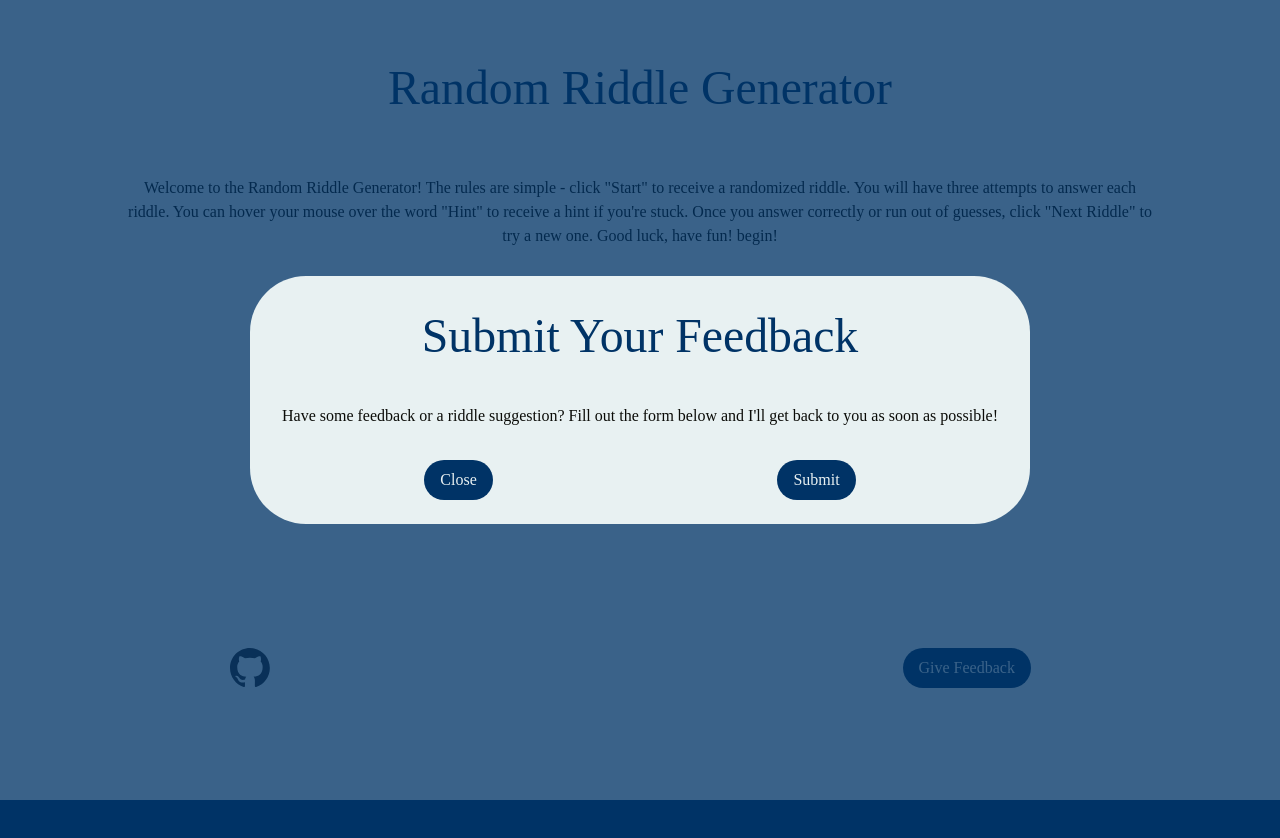
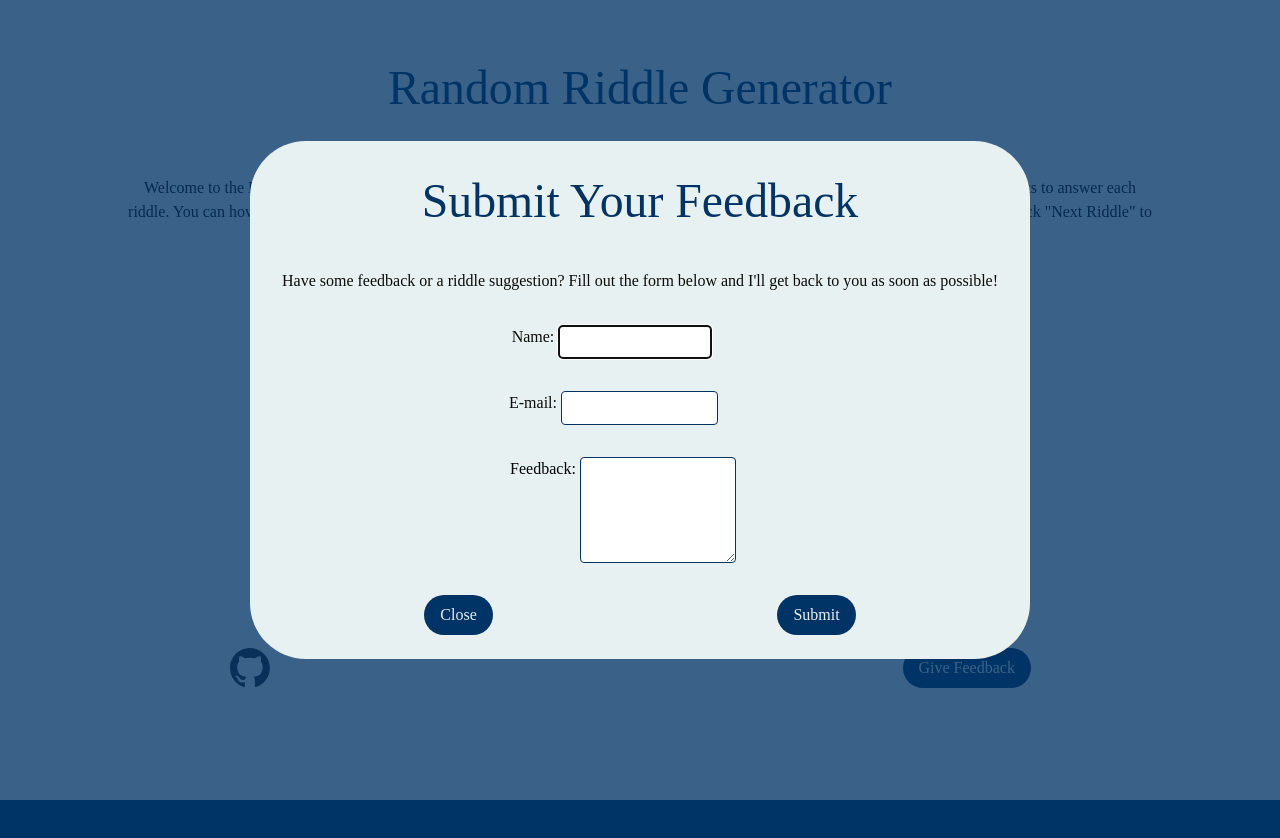
Before and after one commit to JanaGileza/riddles-app, a Next.js app: page / in a window 1280 px wide. Both pictures are taken after a click on the button "Give Feedback". Shown: the top 838 px of the page. Built offline with nearby package versions, Linux system fonts and the light colour scheme; a web font is replaced by a local one.

Commit message:
Restoring feedback form changes lost in recent commits

```diff
--- a/components/Dialog/dialog.tsx
+++ b/components/Dialog/dialog.tsx
@@ -14,20 +14,21 @@ type DialogProps = {
   description: string;
   onClickTriggerCallback: (e: React.MouseEvent<HTMLButtonElement>) => void;
   closeButtons: Array<CloseButtonData>;
-  children?: React.ReactNode;
-};
+} & React.PropsWithChildren;
 
 function Dialog({
   closeButtons,
   triggerText,
   title,
   description,
+  children,
   onClickTriggerCallback,
 }: DialogProps) {
   const renderedCloseButtons = closeButtons.map((closeButtonData) => {
     const button = (
       <Button
         buttonText={closeButtonData.text}
+        key={closeButtonData.text}
         onClick={closeButtonData.onClickCloseCallback}
       />
     );
@@ -58,6 +59,7 @@ function Dialog({
             <RadixDialog.Description className="text-body-size font-body text-body">
               {description}
             </RadixDialog.Description>
+            {children}
             <div className="flex flex-row justify-around w-full">
               {renderedCloseButtons}
             </div>
--- a/components/Feedback/feedback.tsx
+++ b/components/Feedback/feedback.tsx
@@ -36,7 +36,9 @@ function FeedbackForm() {
     setEmailInput(e.target.value);
   }
 
-  function onBodyInputChange(e: React.ChangeEvent<HTMLInputElement>) {
+  function onBodyInputChange(
+    e: React.ChangeEvent<HTMLInputElement | HTMLTextAreaElement>
+  ) {
     e.preventDefault();
     setBodyInput(e.target.value);
   }
@@ -109,15 +111,20 @@ function FeedbackForm() {
           required
           value={emailInput}
         />
-        <TextInput
+        <label className="bg-primary font-body text-body-size">
+          {"Feedback: "}
+          <textarea
+            maxLength={300}
+            aria-multiline={true}
             className={`${inputStyles.input}`}
             autoComplete="off"
-          labelText="Feedback: "
             name="bodyInput"
             onChange={onBodyInputChange}
             required
             value={bodyInput}
+            rows={4}
           />
+        </label>
         {hasSubmittedForm ? (
           <p className="text-body font-body text-body-size">
             Your feedback was submitted successfully. Thank you!
--- a/components/TextInput/text-input.module.css
+++ b/components/TextInput/text-input.module.css
@@ -1,8 +1,13 @@
 .input {
   width: 60%;
+  height: auto;
   background-color: white;
   color: black;
   border-radius: 4px;
   border: 1px solid #003366;
-  padding-left: 4px;
+  padding: 4px;
+  text-align: left;
+  vertical-align: top;
+  overflow: hidden;
+  resize: both;
 }
```
Lines whose indentation alone changed are shown as unchanged.
